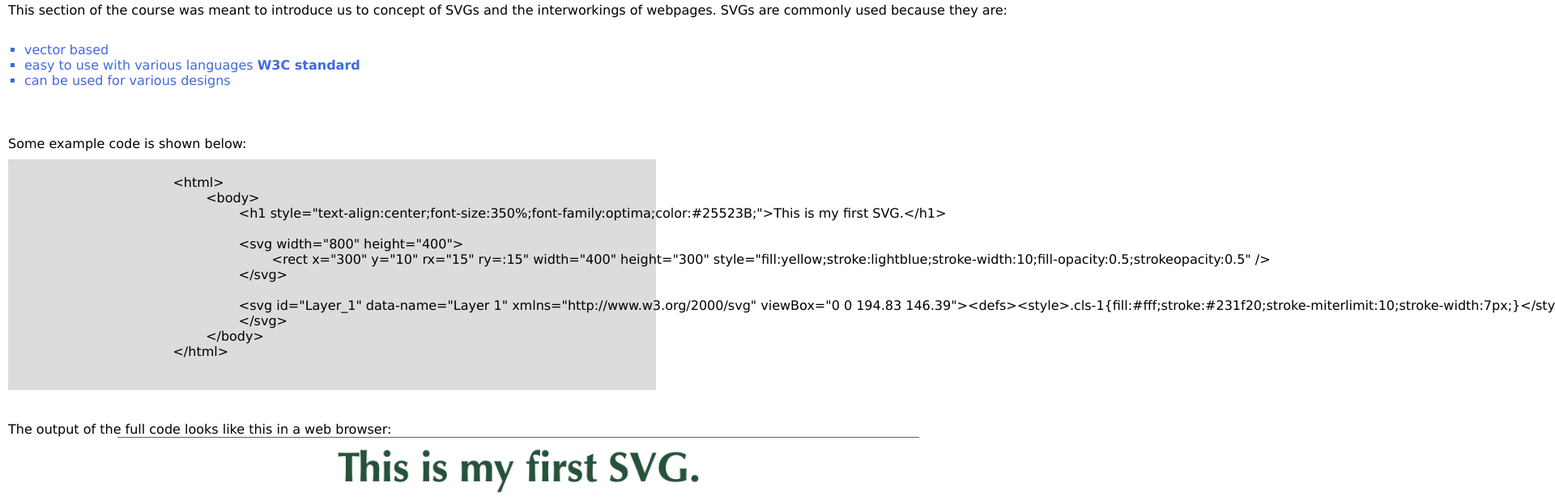
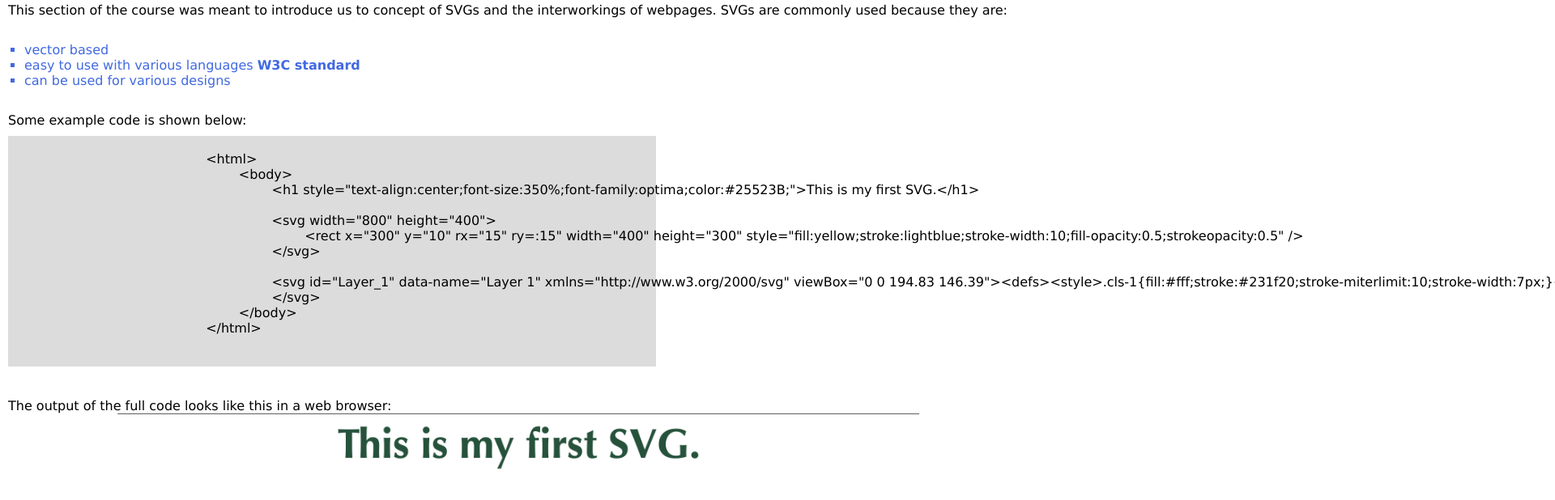
Before and after one commit to flc3v9/flc3v9.github.io, a plain HTML site: page HTMLintro.html in a window 1280 px wide. Shown: the part 788-1406 px from the top of the page at 81% size, 1920 px wide, since content can reach past the window. Drawn offline with Linux system fonts and the light colour scheme.

Commit message:
htmlllll

```diff
--- a/HTMLintro.html
+++ b/HTMLintro.html
@@ -61,9 +61,10 @@
 			</ul>
 		</p>
 
-		<br><p>
+		<div>
+			<p>
 				Some example code is shown below:
-			<pre class="break" id="code">
+				<pre id="code">
 					<code>
 						&lt;html&gt;
 							&lt;body&gt;
@@ -80,6 +81,7 @@
 					</code>
 				</pre>
 			</p>
+		</div>
 
 		<br><p>
 			The output of the full code looks like this in a web browser:
--- a/stylesheet.css
+++ b/stylesheet.css
@@ -11,7 +11,7 @@ p, h1, h3, h4 {
     margin: 10px;
 }
 
-.break {
+div {
     word-wrap: break-word;
     overflow-wrap: break-word;
 }
```
Lines whose indentation alone changed are shown as unchanged.
